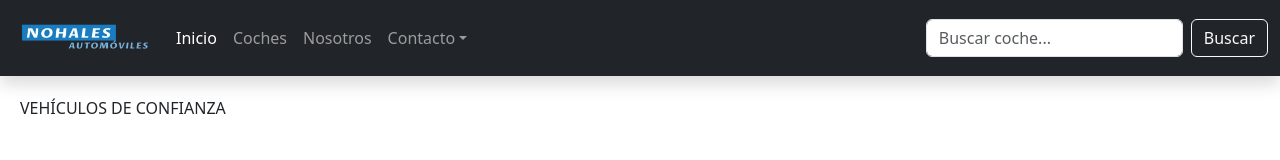
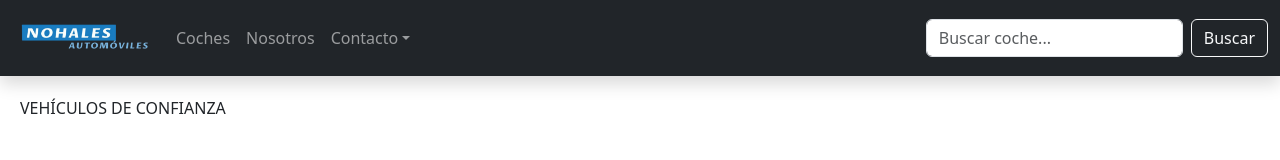
Before and after one commit to JorP2/concesionario-web, a React (Create React App) app in the folder frontend/: page / in a window 1280 px wide. Shown: the top 160 px of the page. Built offline with nearby package versions, Linux system fonts and the light colour scheme.

Commit message:
Quitado Inicio de navbar para evitar conflictos en el merge

```diff
--- a/frontend/src/components/Navbar.jsx
+++ b/frontend/src/components/Navbar.jsx
@@ -28,13 +28,6 @@ export const Navbar = () => {
         {/* Links */}
         <div className='collapse navbar-collapse' id='navbarMain'>
           <ul className='navbar-nav me-auto mb-2 mb-lg-0'>
-
-            {/* Inicio */}
-            <li className='nav-item'>
-              <a className='nav-link active' href='/home'>
-                Inicio
-              </a>
-            </li>
 
             {/* Coches */}
             <li className='nav-item'>
```
